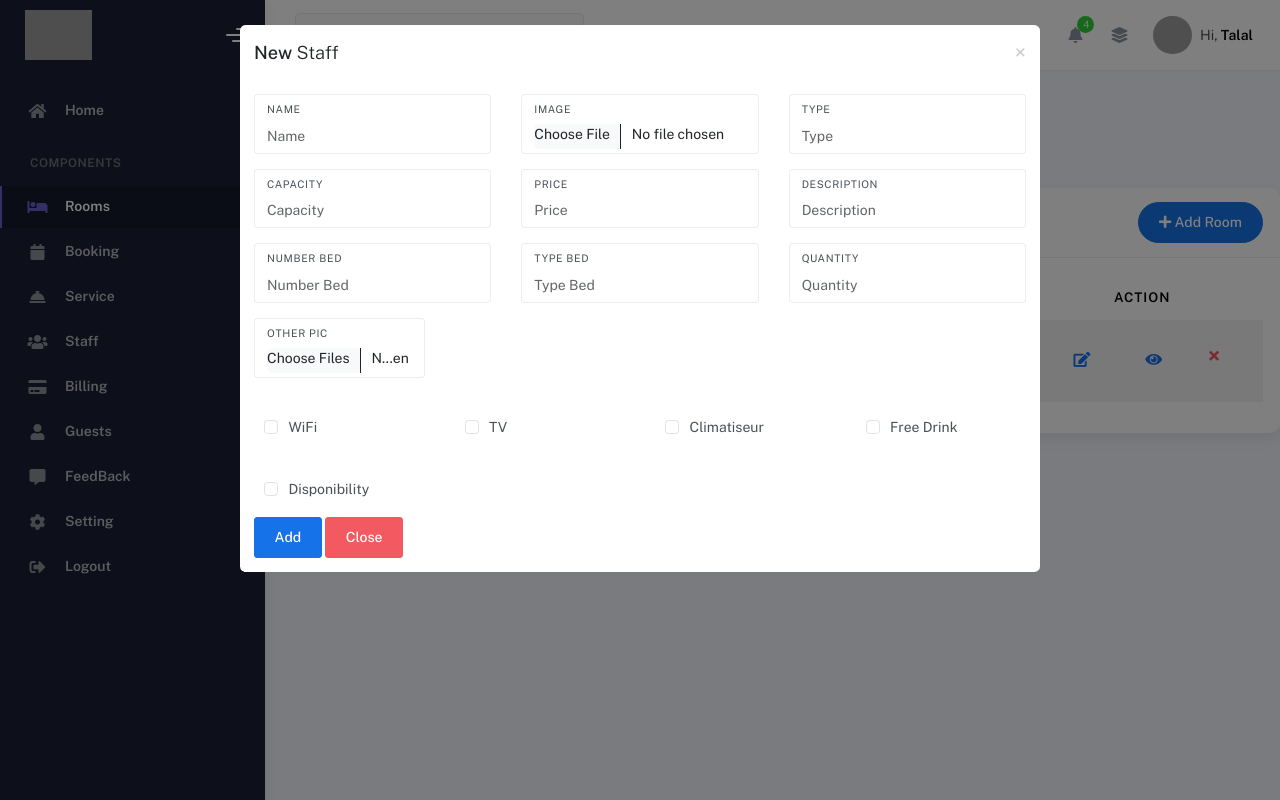
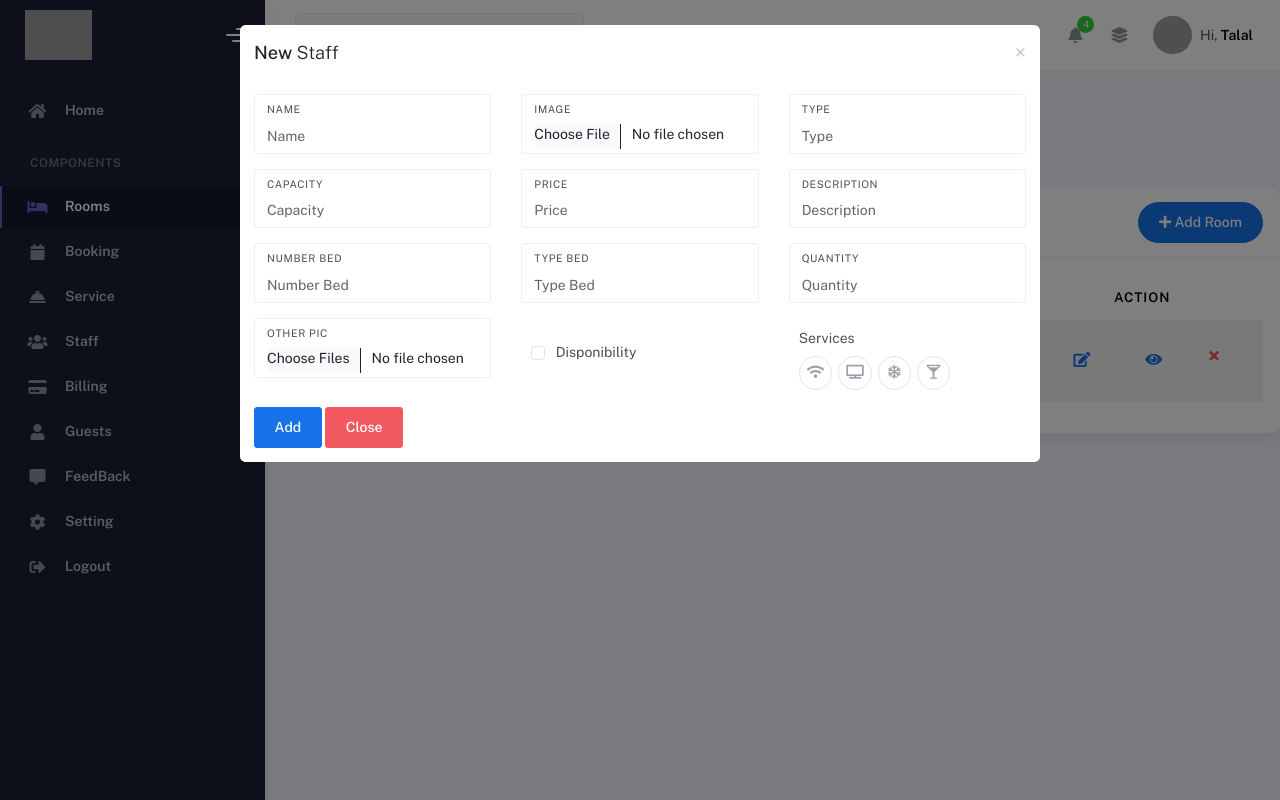
Before and after one commit to Talal-Aitmouh/Hero, a PHP site: page /admin/room.php in a window 1280 px wide, after a click on "Add Room". Run offline with PHP 8.4, Linux system fonts and the light colour scheme; tables that the repository leaves empty or names only in its code hold one stand-in row (values such as "Sample post"); data that the repository does not hold is empty; grey boxes are pictures that could not be loaded.

Commit message:
minores changes

```diff
--- a/admin/room.php
+++ b/admin/room.php
@@ -114,47 +114,47 @@ include './traitement/room.php';
                                                     </div>
                                                 </div>
                                                 <div class="row">
-                                                    <div class="col-md-3">
+                                                    <div class="col-md-4">
                                                         <div class="form-group form-group-default">
                                                             <label>Other Pic</label>
                                                             <input id="otherPics" name="OtherPics[]" type="file" class="form-control" multiple />
                                                         </div>
                                                     </div>
+                                                    <div class="col-md-4">
+                                                    <div class="form-check mt-3">
+                                                        <input class="form-check-input" type="checkbox" name="Disponibility" id="disponibilityCheck" value="1">
+                                                        <label class="form-check-label" for="disponibilityCheck">Disponibility</label>
+                                                    </div>
+                                                </div>
+                                                <div class="col-md-4">
+                                                <div class="form-group">
+                                                    <label class="form-label d-block">Services</label>
+                                                    <div class="selectgroup selectgroup-secondary selectgroup-pills">
+                                                        <label class="selectgroup-item">
+                                                            <input type="checkbox" name="WiFi" id="wifiCheck" value="1" class="selectgroup-input" />
+                                                            <span class="selectgroup-button selectgroup-button-icon"><i class="fas fa-wifi"></i></span>
+                                                        </label>
+                                                        <label class="selectgroup-item">
+                                                            <input type="checkbox" name="TV" id="tvCheck" value="1" class="selectgroup-input" />
+                                                            <span class="selectgroup-button selectgroup-button-icon"><i class="fas fa-tv"></i></span>
+                                                        </label>
+                                                        <label class="selectgroup-item">
+                                                            <input type="checkbox" name="Climatiseur" value="1" id="climatiseurCheck" class="selectgroup-input" />
+                                                            <span class="selectgroup-button selectgroup-button-icon"><i class="fas fa-snowflake"></i></span>
+                                                        </label>
+                                                        <label class="selectgroup-item">
+                                                            <input type="checkbox" name="FreeDrink" value="1" id="freeDrinkCheck" class="selectgroup-input" />
+                                                            <span class="selectgroup-button selectgroup-button-icon"><i class="fas fa-glass-martini-alt"></i></span>
+                                                        </label>
+                                                    </div>
+                                                </div>
+                                                    </div>
                                                     <!-- Repeat above block for more images if needed -->
                                                 </div>
-                                                <div class="row">
-                                                    <div class="col-md-3">
-                                                        <div class="form-check mt-3">
-                                                            <input class="form-check-input" type="checkbox" name="WiFi" id="wifiCheck" value="1">
-                                                            <label class="form-check-label" for="wifiCheck">WiFi</label>
-                                                        </div>
-                                                    </div>
-                                                    <div class="col-md-3">
-                                                        <div class="form-check mt-3">
-                                                            <input class="form-check-input" type="checkbox" name="TV" id="tvCheck" value="1">
-                                                            <label class="form-check-label" for="tvCheck">TV</label>
-                                                        </div>
-                                                    </div>
-                                                    <div class="col-md-3">
-                                                        <div class="form-check mt-3">
-                                                            <input class="form-check-input" type="checkbox" name="Climatiseur" id="climatiseurCheck" value="1">
-                                                            <label class="form-check-label" for="climatiseurCheck">Climatiseur</label>
 
-                                                        </div>
-                                                    </div>
-                                                    <div class="col-md-3">
-                                                        <div class="form-check mt-3">
-                                                            <input class="form-check-input" type="checkbox" name="FreeDrink" id="freeDrinkCheck" value="1">
-                                                            <label class="form-check-label" for="freeDrinkCheck">Free Drink</label>
-                                                        </div>
-                                                    </div>
-                                                    <div class="col-md-3">
-                                                        <div class="form-check mt-3">
-                                                            <input class="form-check-input" type="checkbox" name="Disponibility" id="disponibilityCheck" value="1">
-                                                            <label class="form-check-label" for="disponibilityCheck">Disponibility</label>
-                                                        </div>
-                                                    </div>
-                                                </div>
+
+
+
                                                 <button type="submit" name="add" class="btn btn-primary">Add</button>
                                                 <button type="button" class="btn btn-danger">Close</button>
                                             </form>
@@ -179,55 +179,55 @@ include './traitement/room.php';
                                             <form id="editRoomForm" action="./traitement/editroom.php" method="POST" enctype="multipart/form-data">
                                                 <input type="hidden" id="editRoomID" name="RoomID">
                                                 <div class="row">
-                                                    <div class="col-md-6">
+                                                    <div class="col-md-4">
                                                         <div class="form-group form-group-default">
                                                             <label>Name</label>
                                                             <input id="editRoomName" name="Name" type="text" class="form-control" />
                                                         </div>
                                                     </div>
-                                                    <div class="col-md-6">
+                                                    <div class="col-md-4">
                                                         <div class="form-group form-group-default">
                                                             <label>Image</label>
                                                             <input id="editPhoto" name="Photo" type="file" class="form-control" />
                                                         </div>
                                                     </div>
-                                                    <div class="col-md-6">
+                                                    <div class="col-md-4">
                                                         <div class="form-group form-group-default">
                                                             <label>Type</label>
                                                             <input id="editType" name="Type" type="text" class="form-control" />
                                                         </div>
                                                     </div>
-                                                    <div class="col-md-6">
+                                                    <div class="col-md-4">
                                                         <div class="form-group form-group-default">
                                                             <label>Capacity</label>
                                                             <input id="editCapacity" name="Capacity" type="number" class="form-control" placeholder="Capacity" required />
                                                         </div>
                                                     </div>
-                                                    <div class="col-md-6">
+                                                    <div class="col-md-4">
                                                         <div class="form-group form-group-default">
                                                             <label>Price</label>
                                                             <input id="editPrice" name="Price" type="text" class="form-control" placeholder="Price" required />
                                                         </div>
                                                     </div>
-                                                    <div class="col-md-6">
+                                                    <div class="col-md-4">
                                                         <div class="form-group form-group-default">
                                                             <label>Description</label>
                                                             <input id="editDescription" name="Description" type="text" class="form-control" placeholder="Description" required />
                                                         </div>
                                                     </div>
-                                                    <div class="col-md-6">
+                                                    <div class="col-md-4">
                                                         <div class="form-group form-group-default">
                                                             <label>Number Bed</label>
                                                             <input id="editNumberBed" name="NumberBed" type="number" class="form-control" placeholder="Number Bed" required />
                                                         </div>
                                                     </div>
-                                                    <div class="col-md-6">
+                                                    <div class="col-md-4">
                                                         <div class="form-group form-group-default">
                                                             <label>Type Bed</label>
                                                             <input id="editBedType" name="BedType" type="text" class="form-control" placeholder="Type Bed" required />
                                                         </div>
                                                     </div>
-                                                    <div class="col-md-6">
+                                                    <div class="col-md-4">
                                                         <div class="form-group form-group-default">
                                                             <label>Quantity</label>
                                                             <input id="editquantity" name="quantity" type="number" class="form-control" placeholder="Quantity" />
@@ -235,12 +235,19 @@ include './traitement/room.php';
                                                     </div>
                                                 </div>
                                                 <div class="row">
-                                                    <div class="col-md-3">
+                                                    <div class="col-md-4">
                                                         <div class="form-group form-group-default">
                                                             <label>Other Pic</label>
                                                             <input id="editPhoto" name="OtherPics[]" type="file" class="form-control" />
                                                         </div>
                                                     </div>
+                                                    <div class="col-md-4">
+                                                        <div class="form-check mt-3">
+                                                            <input class="form-check-input" type="checkbox" name="Disponibility" id="disponibilityCheck" value="1">
+                                                            <label class="form-check-label" for="disponibilityCheck">Disponibility</label>
+                                                        </div>
+                                                    </div>
+
 
                                                 </div>
                                                 <div class="row">
@@ -268,13 +275,9 @@ include './traitement/room.php';
                                                             <label class="form-check-label" for="freeDrinkCheck">Free Drink</label>
                                                         </div>
                                                     </div>
-                                                    <div class="col-md-3">
-                                                        <div class="form-check mt-3">
-                                                            <input class="form-check-input" type="checkbox" name="Disponibility" id="disponibilityCheck" value="1">
-                                                            <label class="form-check-label" for="disponibilityCheck">Disponibility</label>
-                                                        </div>
-                                                    </div>
+
                                                 </div>
+
                                                 <button type="submit" name="submit" class="btn btn-primary">Save Changes</button>
                                                 <button type="button" class="btn btn-danger" onclick="closeEditModal()">Close</button>
                                             </form>
```
Also changed, not shown: img/rooms/pexels-heyho-6527055.jpg (added).
